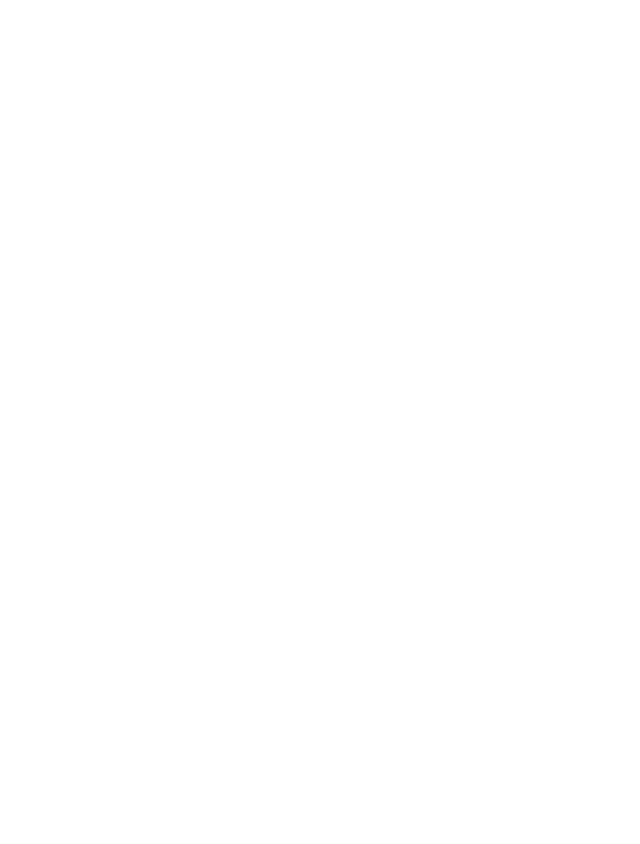
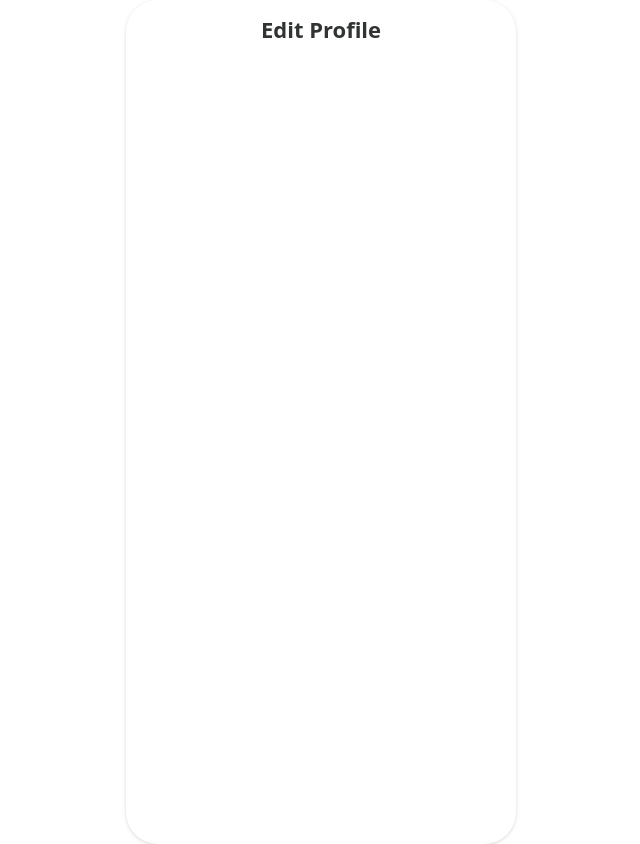
Before and after one commit to sabaif-s/FigmaToCode2, a React (Vite) app: page /edit in a window 1280 px wide. Before the commit this address had no page. Shown: the whole page, without its empty margins (319-959 px from the left). Before the commit the page ends 800 px from the top, so only its background shows below. Built offline with nearby package versions, Linux system fonts and the light colour scheme.

Commit message:
adding edit profile component

```diff
--- a/src/App.jsx
+++ b/src/App.jsx
@@ -7,6 +7,7 @@
 import ProfilePage from './components/profile';
 import CoinCheck from './components/coin/Coin';
 import WithdrawPage from './components/withdraw/Withdraw';
+import EditProfile from './components/edit/EditProfile';
 function App() {
 
 
@@ -20,6 +21,7 @@
       <Route path="/profile" element={<ProfilePage/>} />
       <Route path="/coin" element={<CoinCheck/>}/>
       <Route path="/withdraw" element={<WithdrawPage/>}/>
+      <Route path="/edit" element={<EditProfile/>}/>
     </Routes>
   </Router>
   )
--- /dev/null
+++ b/src/components/edit/EditProfile.jsx
@@ -0,0 +1,17 @@
+import React from 'react';
+
+const  EditProfile = () => {
+    return (
+        <div className='w-full h-full flex justify-center items-center  ' >
+                       <div className='rounded-[32px] bg-white md:w-[390px] md:h-[844px] w-full h-full drop-shadow ' >
+                             <div className='w-full pt-[3.4%] px-[4.1%] flex justify-center items-center ' >
+                                  <span className='text-[#323434] font-semibold text-[22px] ' >
+                                    Edit Profile
+                                  </span>
+                             </div>
+                       </div>
+        </div>
+    );
+};
+
+export default  EditProfile;
```
